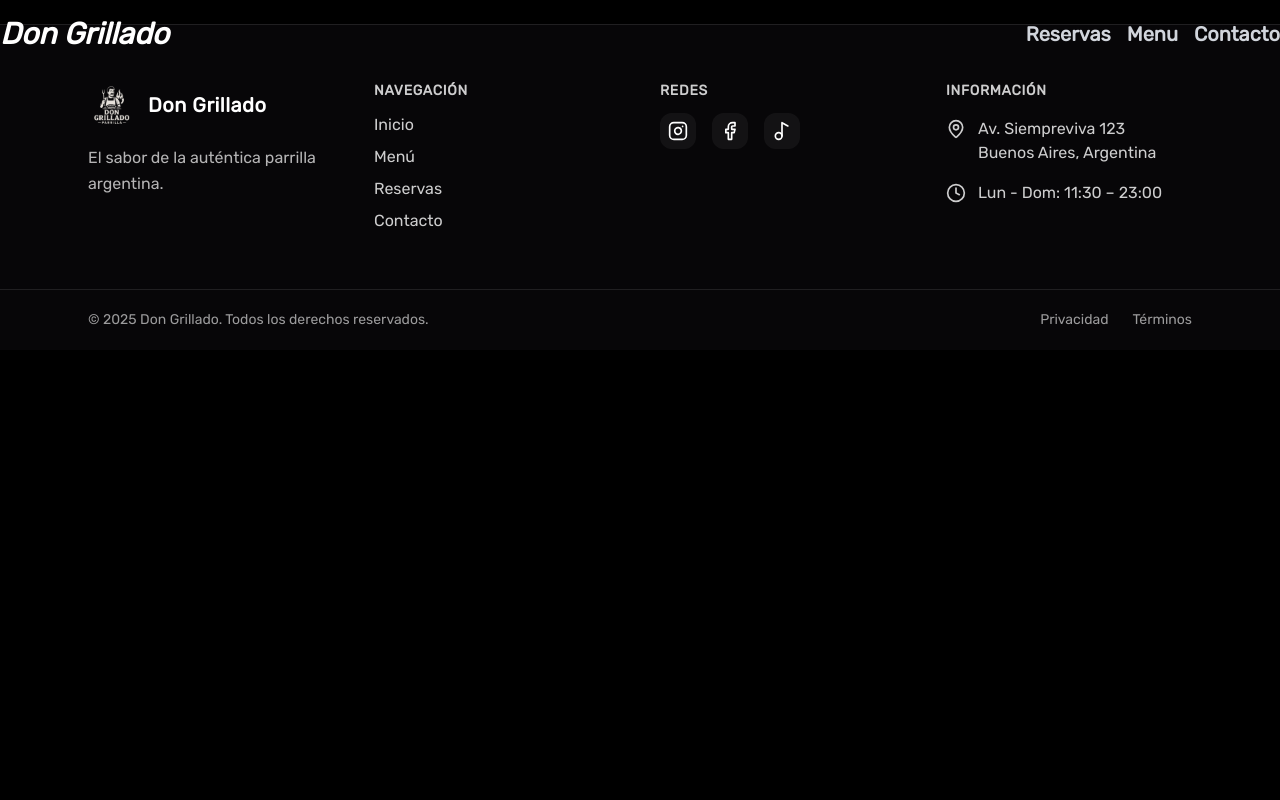
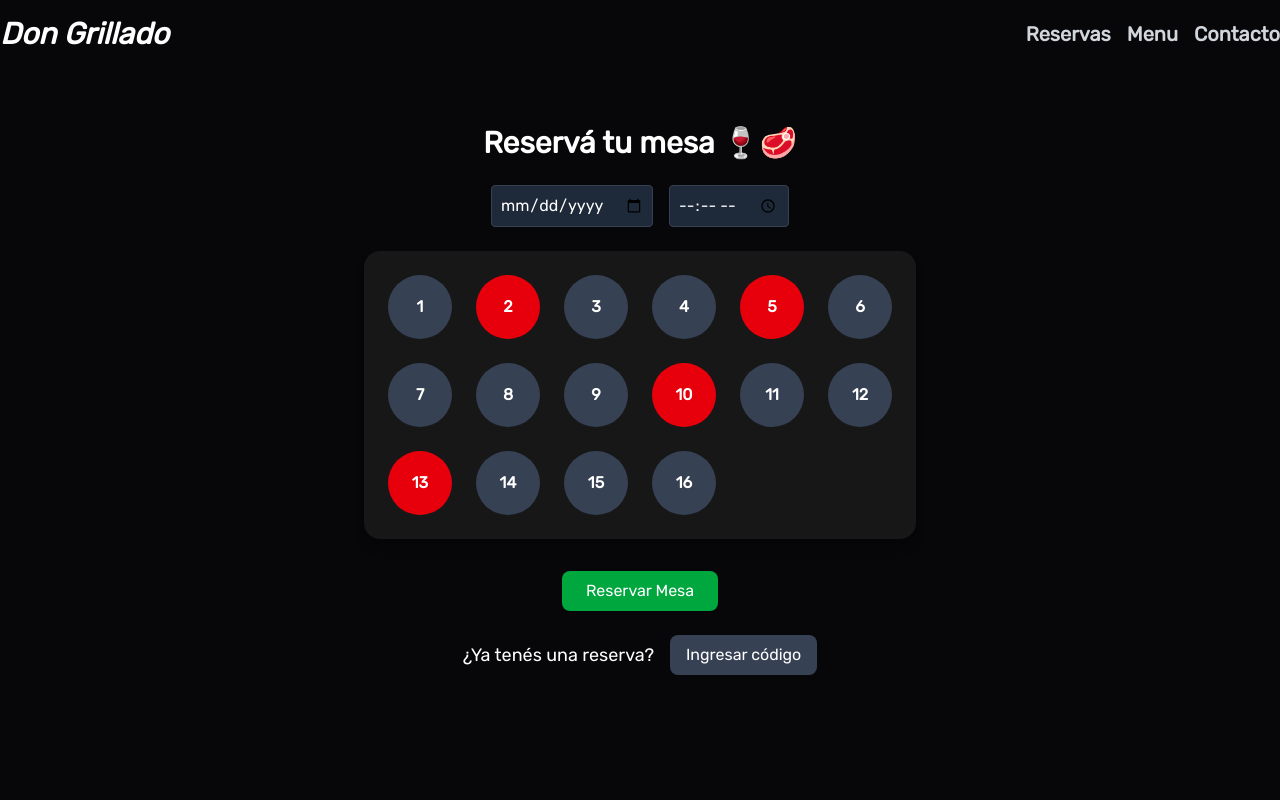
Before and after one commit to alejoalbornoz/MeatResturant, a Next.js app in the folder client/: page /reservation in a window 1280 px wide. Shown: the top 800 px of the page. Built offline with nearby package versions, Linux system fonts and the light colour scheme.

Commit message:
Add: Reservation

```diff
--- a/client/src/app/reservation/page.jsx
+++ b/client/src/app/reservation/page.jsx
@@ -1,7 +1,127 @@
-import React from 'react'
+"use client";
+import { useState } from "react";
 
-export default function ReservationPage() {
+const Reservation = () => {
+  const [selectedMesa, setSelectedMesa] = useState(null);
+  const [showReservaInput, setShowReservaInput] = useState(false);
+  const [reservaCode, setReservaCode] = useState("");
+  const [fecha, setFecha] = useState("");
+  const [hora, setHora] = useState("");
+
+  // Simulación de mesas disponibles (id, estado)
+  const mesas = [
+    { id: 1, ocupado: false },
+    { id: 2, ocupado: true },
+    { id: 3, ocupado: false },
+    { id: 4, ocupado: false },
+    { id: 5, ocupado: true },
+    { id: 6, ocupado: false },
+    { id: 7, ocupado: false },
+    { id: 8, ocupado: false },
+    { id: 9, ocupado: false },
+    { id: 10, ocupado: true },
+    { id: 11, ocupado: false },
+    { id: 12, ocupado: false },
+    { id: 13, ocupado: true },
+    { id: 14, ocupado: false },
+    { id: 15, ocupado: false },
+    { id: 16, ocupado: false },
+  ];
+
+  const handleMesaClick = (mesaId) => {
+    if (!mesas.find((m) => m.id === mesaId).ocupado) {
+      setSelectedMesa(mesaId);
+    }
+  };
+
   return (
-    <div>Reservation</div>
-  )
-}
+    <div className="h-screen bg-[#070608] text-white flex flex-col items-center justify-center px-5">
+      <h1 className="text-3xl font-bold mb-6">Reservá tu mesa 🍷🥩</h1>
+
+      {/* Fecha y hora */}
+      <div className="flex flex-col sm:flex-row gap-4 mb-6">
+        <input
+          type="date"
+          value={fecha}
+          onChange={(e) => setFecha(e.target.value)}
+          className="p-2 rounded bg-gray-800 border border-gray-700"
+        />
+        <input
+          type="time"
+          value={hora}
+          onChange={(e) => setHora(e.target.value)}
+          className="p-2 rounded bg-gray-800 border border-gray-700"
+        />
+      </div>
+
+      {/* Plano de mesas */}
+      <div className="grid grid-cols-6 gap-6 bg-neutral-900 p-6 rounded-2xl shadow-lg mb-8">
+        {mesas.map((mesa) => (
+          <button
+            key={mesa.id}
+            onClick={() => handleMesaClick(mesa.id)}
+            disabled={mesa.ocupado}
+            className={`w-16 h-16 flex items-center justify-center rounded-full font-bold transition
+              ${
+                mesa.ocupado
+                  ? "bg-red-600 cursor-not-allowed"
+                  : selectedMesa === mesa.id
+                  ? "bg-green-500"
+                  : "bg-gray-700 hover:bg-green-600"
+              }`}
+          >
+            {mesa.id}
+          </button>
+        ))}
+      </div>
+
+      {/* Resumen */}
+      {selectedMesa && (
+        <div className="mb-6 text-center">
+          <p className="text-lg">
+            Mesa seleccionada:{" "}
+            <span className="font-bold text-green-400">{selectedMesa}</span>
+          </p>
+          <p className="text-sm text-gray-400">
+            {fecha && hora
+              ? `Fecha: ${fecha} | Hora: ${hora}`
+              : "Seleccioná fecha y hora"}
+          </p>
+        </div>
+      )}
+      <button className="bg-green-600 px-6 py-2 rounded-lg cursor-pointer hover:bg-green-700 transition">
+        Reservar Mesa
+      </button>
+
+      {/* Código de reserva existente */}
+      <div className="mt-6 w-full max-w-md text-center">
+        <div className="flex items-center justify-center gap-4">
+          <p className="text-lg">¿Ya tenés una reserva?</p>
+          <button
+            onClick={() => setShowReservaInput(!showReservaInput)}
+            className="bg-gray-700 px-4 py-2 rounded-lg hover:bg-gray-600 transition"
+          >
+            {showReservaInput ? "Cerrar" : "Ingresar código"}
+          </button>
+        </div>
+
+        {showReservaInput && (
+          <div className="mt-4 flex flex-col gap-3 items-center">
+            <input
+              type="text"
+              value={reservaCode}
+              onChange={(e) => setCodigoReserva(e.target.value)}
+              placeholder="Código de reserva"
+              className="px-4 py-2 rounded-lg text-black bg-white  w-64"
+            />
+            <button className="bg-green-600 px-6 py-2 rounded-lg cursor-pointer hover:bg-green-700 transition">
+              Buscar Reserva
+            </button>
+          </div>
+        )}
+      </div>
+    </div>
+  );
+};
+
+export default Reservation;
```
